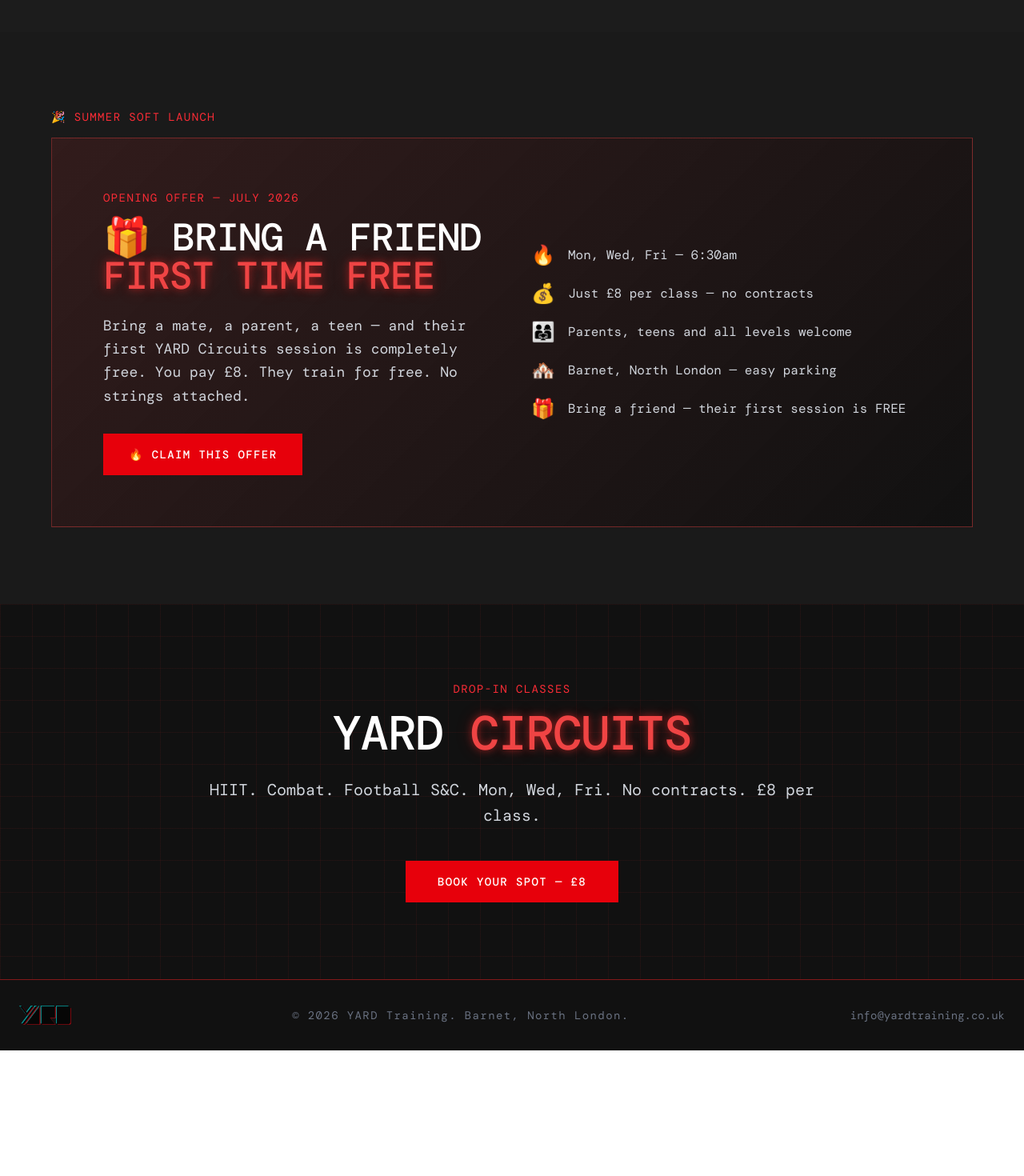
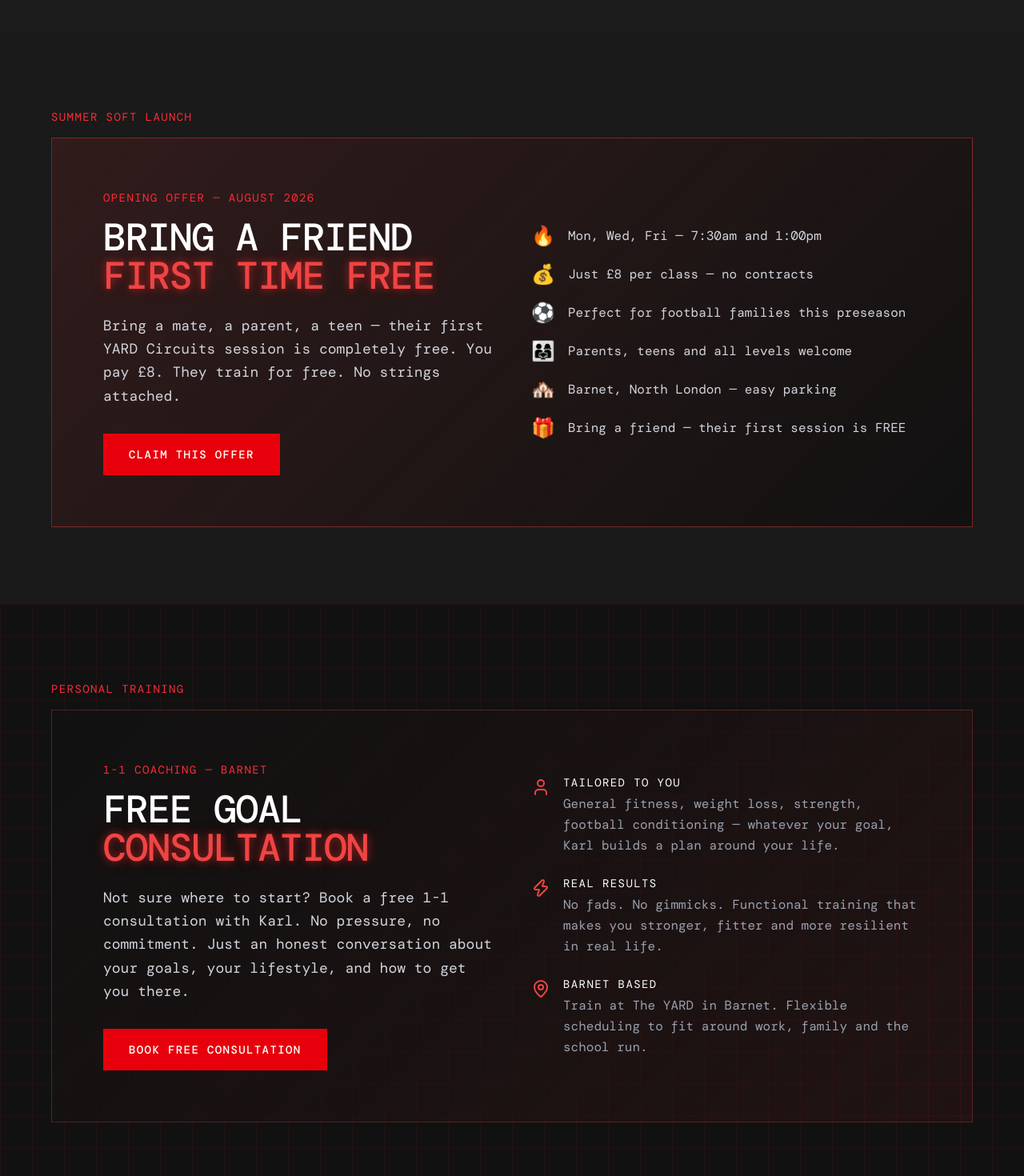
Before and after one commit to KarlSebastion/YARD-Circuits, a React (Vite) app: page / in a window 1280 px wide. Shown: the part 2580-4050 px from the top of the page at 80% size. Before the commit the page ends 3893 px from the top, so only its background shows below. Built offline with nearby package versions, Linux system fonts and the light colour scheme; no server answers; grey boxes are pictures that could not be loaded; a web font is replaced by a local one.

Commit message:
August update, new schedule, PT consultation offer

```diff
--- a/src/pages/Circuits.tsx
+++ b/src/pages/Circuits.tsx
@@ -44,19 +44,19 @@
     }
 
     const schedule = [
-        { day: 'Monday', times: ['7:30am', '1:00pm'], type: 'HIIT Circuits', emoji: '🔥' },
-        { day: 'Wednesday', times: ['7:30am', '1:00pm'], type: 'HIIT Circuits', emoji: '🔥' },
-        { day: 'Friday', times: ['7:30am', '1:00pm'], type: 'Combat Circuits', emoji: '🥊' },
+        { day: 'Monday', times: ['7:30am', '1:00pm'], type: 'HIIT Circuit', emoji: '🔥' },
+        { day: 'Wednesday', times: ['7:30am', '1:00pm'], type: 'Strength Circuit', emoji: '💪' },
+        { day: 'Friday', times: ['7:30am', '1:00pm'], type: 'HIIT Circuit', emoji: '🔥' },
     ]
 
     const faqs = [
-        { q: 'How do I pay?', a: 'For the summer soft launch, book via the form and Karl will send a SumUp payment link by WhatsApp or email. You can also pay cash on the day.' },
+        { q: 'How do I pay?', a: 'For the summer soft launch, book via the form and Karl will send a SumUp payment link by WhatsApp or email. You can also pay on the day.' },
         { q: 'What should I wear and bring?', a: 'Comfortable training gear, a water bottle and a towel. Trainers are fine. We train in a converted garage so dress for the weather.' },
         { q: 'Is it suitable for complete beginners?', a: 'Absolutely. YARD Circuits is designed for all levels. Karl scales every session so beginners work at their own pace while advanced athletes push harder.' },
         { q: 'Can my teenager train without me?', a: 'Yes. Teens are very welcome. Under 16s need a parent or guardian consent form first. Karl will send this when you book.' },
-        { q: 'What if I need to cancel?', a: 'Just let Karl know via WhatsApp on 07595 228772 and he will reschedule you or carry your credit forward. No penalties for the summer soft launch.' },
+        { q: 'What if I need to cancel?', a: 'Just let Karl know via WhatsApp on 07595228722 and he will reschedule you or carry your credit forward. No penalties for the summer soft launch.' },
         { q: 'Do you train in all weather?', a: 'Yes. The garage is partially covered. Rain, wind and cold are part of building real resilience. We only cancel in extreme conditions and always give advance notice.' },
-        { q: 'What is the Bring A Friend offer?', a: 'You book and pay your £8. Your friend comes to their very first YARD Circuits session completely free. Just mention their name when you book. Offer runs throughout July 2026.' },
+        { q: 'What is the Bring A Friend offer?', a: 'You book and pay your £8. Your friend comes to their very first YARD Circuits session completely free. Just mention their name when you book. No catches, no hidden fees. Offer runs throughout August 2026 — perfect timing with football preseason in full swing and Back to School just around the corner in September.' },
     ]
 
     return (
@@ -93,7 +93,7 @@
 
             <section className="offer-banner py-10 px-6 text-center">
                 <div className="max-w-4xl mx-auto">
-                    <p className="text-red-500 text-sm tracking-widest uppercase mb-3">Summer Soft Launch — July 2026</p>
+                    <p className="text-red-500 text-sm tracking-widest uppercase mb-3">Summer Soft Launch — August 2026</p>
                     <h2 className="text-3xl md:text-5xl font-medium uppercase tracking-tight mb-4">
                         Bring A Friend — <span className="red-glow-subtle">First Time Free</span>
                     </h2>
@@ -102,7 +102,7 @@
                     </p>
                     <div className="flex flex-col sm:flex-row gap-3 justify-center items-center">
                         <a href="#contact" className="bg-red-600 hover:bg-red-700 text-white text-sm tracking-widest uppercase px-8 py-3 font-medium transition-all">Claim This Offer</a>
-                        <span className="text-gray-500 text-sm tracking-widest uppercase">Limited Spaces — July Only</span>
+                        <span className="text-gray-500 text-sm tracking-widest uppercase">Limited Spaces — August Only</span>
                     </div>
                 </div>
             </section>
@@ -113,7 +113,7 @@
                     <h1 className="text-7xl md:text-9xl font-medium tracking-tight leading-none mb-4 uppercase">YARD</h1>
                     <h1 className="text-7xl md:text-9xl font-medium tracking-tight leading-none mb-12 uppercase red-glow">Circuits</h1>
                     <p className="text-gray-300 text-lg md:text-xl tracking-wide mb-12 max-w-xl mx-auto leading-relaxed">
-                        HIIT. Combat. Football S&amp;C. All levels welcome. No contracts. Just results.
+                        HIIT. Strength. Combat. All levels welcome. No contracts. Just results.
                     </p>
                     <div className="flex flex-col sm:flex-row gap-4 justify-center">
                         <a href="#schedule" className="bg-red-600 hover:bg-red-700 text-white text-sm tracking-widest uppercase px-8 py-4 font-medium transition-all">Pick Your Session</a>
@@ -129,7 +129,7 @@
                     <div className="grid md:grid-cols-3 gap-4">
                         {[
                             { Icon: Trophy, stat: '£8', label: 'Per Class', desc: 'Drop-in, no contracts, no commitment. Just show up and work.' },
-                            { Icon: Users, stat: 'All Levels', label: 'Welcome', desc: 'Parents, teens, beginners, athletes. Everyone pushes hard. Everyone gets results.' },
+                            { Icon: Users, stat: 'All Levels', label: 'Welcome', desc: 'Football mums, dads, teens, beginners, athletes. Everyone pushes hard. Everyone gets results.' },
                             { Icon: Zap, stat: 'Results', label: 'Guaranteed', desc: 'Real coaching. No fluff. Just work, sweat and transformation.' },
                         ].map((item) => (
                             <div key={item.stat} className="why-card p-8 md:p-10">
@@ -150,7 +150,7 @@
                     <div className="grid md:grid-cols-3 gap-4">
                         {[
                             { emoji: '🎁', title: 'First Time Free', desc: 'Bring anyone to their very first YARD Circuits session and they train completely free. No catch.' },
-                            { emoji: '👨‍👩‍👧', title: 'Parents + Teens', desc: 'Train together this summer. A shared challenge builds something special. All ages, all levels.' },
+                            { emoji: '👨‍👩‍👧', title: 'Parents + Teens', desc: 'Train together this summer. Perfect for football families getting preseason-ready before Back to School in September.' },
                             { emoji: '🏘️', title: 'Community First', desc: 'YARD is for Barnet. Spread the word locally and help build something real in your neighbourhood.' },
                         ].map((item) => (
                             <div key={item.title} className="why-card p-8 md:p-10">
@@ -167,7 +167,7 @@
                 <div className="max-w-4xl mx-auto">
                     <p className="text-red-500 text-sm tracking-widest uppercase mb-4">Summer 2026</p>
                     <h2 className="text-4xl md:text-6xl font-medium uppercase tracking-tight mb-4">Schedule</h2>
-                    <p className="text-gray-400 text-base md:text-lg mb-4 leading-relaxed">Two sessions daily — early morning or lunchtime. Mon, Wed, Fri throughout July and August.</p>
+                    <p className="text-gray-400 text-base md:text-lg mb-4 leading-relaxed">Two sessions daily — early morning or lunchtime. Mon, Wed, Fri throughout August.</p>
                     <p className="text-red-400 text-sm mb-12 tracking-wide">Tap a timeslot to pre-fill your booking form</p>
                     <div className="space-y-3 mb-8">
                         {schedule.map((s) => (
@@ -225,7 +225,7 @@
                         <input type="text" name="name" placeholder="Your Full Name *" value={formData.name} onChange={handleChange} className="form-input w-full px-5 py-4 text-white text-base" />
                         <input type="email" name="email" placeholder="Email Address *" value={formData.email} onChange={handleChange} className="form-input w-full px-5 py-4 text-white text-base" />
                         <input type="tel" name="phone" placeholder="Phone Number (optional)" value={formData.phone} onChange={handleChange} className="form-input w-full px-5 py-4 text-white text-base" />
-                        <textarea name="message" placeholder="Bringing a friend? Tell us their name here!" value={formData.message} onChange={handleChange} rows={4} className="form-input w-full px-5 py-4 text-white text-base resize-none" />
+                        <textarea name="message" placeholder="Bringing a friend? Tell us their name here! Any questions welcome." value={formData.message} onChange={handleChange} rows={4} className="form-input w-full px-5 py-4 text-white text-base resize-none" />
                         <button onClick={handleSubmit} disabled={isSubmitting} className="w-full bg-red-600 hover:bg-red-700 disabled:opacity-50 py-5 text-white text-sm tracking-widest uppercase font-medium transition-all">
                             {isSubmitting ? 'Sending...' : 'Book My Spot - £8'}
                         </button>
@@ -236,7 +236,7 @@
                         )}
                         {submitStatus === 'error' && (
                             <div className="border border-red-800 p-4 text-center">
-                                <p className="text-red-400 text-base">Something went wrong. Please try again or WhatsApp Karl on 07595 228772.</p>
+                                <p className="text-red-400 text-base">Something went wrong. Please try again or WhatsApp Karl on 07595228722.</p>
                             </div>
                         )}
                     </div>
@@ -264,7 +264,7 @@
                     </div>
                     <div className="mt-12 p-6 text-center" style={{ border: '1px solid rgba(153,27,27,0.3)' }}>
                         <p className="text-gray-400 text-base mb-4">Still got questions? Karl is happy to chat.</p>
-                        <a href="https://wa.me/447595228772" target="_blank" rel="noopener noreferrer" className="inline-block bg-red-600 hover:bg-red-700 text-white text-sm tracking-widest uppercase px-8 py-3 font-medium transition-all">
+                        <a href="https://wa.me/447595228722" target="_blank" rel="noopener noreferrer" className="inline-block bg-red-600 hover:bg-red-700 text-white text-sm tracking-widest uppercase px-8 py-3 font-medium transition-all">
                             WhatsApp Karl
                         </a>
                     </div>
--- a/src/pages/Index.tsx
+++ b/src/pages/Index.tsx
@@ -1,17 +1,14 @@
 import { Link } from 'react-router-dom'
 import yardLogo from '../assets/YARD-Logo.png'
 import gymPhoto from '../assets/IMG_0151.jpg'
-import { Wind, Focus, Zap, MapPin } from 'lucide-react'
+import { Wind, Focus, Zap, MapPin, User } from 'lucide-react'
 
 export default function Index() {
     return (
         <div className="min-h-screen text-white" style={{ backgroundColor: '#111111', fontFamily: "'DM Mono', monospace" }}>
             <style>{`
                 @import url('https://fonts.googleapis.com/css2?family=DM+Mono:wght@300;400;500&display=swap');
-                .grid-bg {
-                    background-image: linear-gradient(rgba(220,38,38,0.07) 1px, transparent 1px), linear-gradient(90deg, rgba(220,38,38,0.07) 1px, transparent 1px);
-                    background-size: 40px 40px;
-                }
+                .grid-bg { background-image: linear-gradient(rgba(220,38,38,0.07) 1px, transparent 1px), linear-gradient(90deg, rgba(220,38,38,0.07) 1px, transparent 1px); background-size: 40px 40px; }
                 .red-glow { color: #ef4444; text-shadow: 0 0 20px rgba(220,38,38,0.8), 0 0 40px rgba(220,38,38,0.4); }
                 .red-glow-subtle { color: #ef4444; text-shadow: 0 0 10px rgba(220,38,38,0.6), 0 0 20px rgba(220,38,38,0.3); }
                 .why-card { background-color: rgba(17,17,17,0.55); backdrop-filter: blur(6px); border: 1px solid rgba(153,27,27,0.4); transition: all 0.3s ease; }
@@ -19,6 +16,7 @@
                 .why-card:hover .card-icon { transform: scale(1.15); }
                 .card-icon { transition: all 0.3s ease; }
                 .offer-box { background: linear-gradient(135deg, rgba(220,38,38,0.12) 0%, rgba(17,17,17,0.98) 100%); border: 1px solid rgba(239,68,68,0.4); }
+                .pt-box { background: linear-gradient(135deg, rgba(17,17,17,0.98) 0%, rgba(220,38,38,0.08) 100%); border: 1px solid rgba(239,68,68,0.3); }
                 body { font-size: 16px; line-height: 1.6; }
             `}</style>
 
@@ -113,29 +111,30 @@
                 </div>
             </section>
 
-            {/* Opening Offer Feature Box */}
+            {/* Opening Offer — Bring A Friend */}
             <section className="py-24 px-6" style={{ backgroundColor: '#1a1a1a' }}>
                 <div className="max-w-6xl mx-auto">
-                    <p className="text-red-500 text-sm tracking-widest uppercase mb-4">🎉 Summer Soft Launch</p>
+                    <p className="text-red-500 text-sm tracking-widest uppercase mb-4">Summer Soft Launch</p>
                     <div className="offer-box p-10 md:p-16">
                         <div className="grid md:grid-cols-2 gap-12 items-center">
                             <div>
-                                <p className="text-red-500 text-sm tracking-widest uppercase mb-4">Opening Offer — July 2026</p>
+                                <p className="text-red-500 text-sm tracking-widest uppercase mb-4">Opening Offer — August 2026</p>
                                 <h2 className="text-4xl md:text-5xl font-medium uppercase tracking-tight mb-6">
-                                    🎁 Bring A Friend<br />
+                                    Bring A Friend<br />
                                     <span className="red-glow-subtle">First Time Free</span>
                                 </h2>
                                 <p className="text-gray-300 text-base md:text-lg leading-relaxed mb-8">
-                                    Bring a mate, a parent, a teen — and their first YARD Circuits session is completely free. You pay £8. They train for free. No strings attached.
+                                    Bring a mate, a parent, a teen — their first YARD Circuits session is completely free. You pay £8. They train for free. No strings attached.
                                 </p>
                                 <Link to="/circuits" className="inline-block bg-red-600 hover:bg-red-700 text-white text-sm tracking-widest uppercase px-8 py-4 font-medium transition-all">
-                                    🔥 Claim This Offer
+                                    Claim This Offer
                                 </Link>
                             </div>
                             <div className="space-y-4">
                                 {[
-                                    { emoji: '🔥', text: 'Mon, Wed, Fri — 6:30am' },
+                                    { emoji: '🔥', text: 'Mon, Wed, Fri — 7:30am and 1:00pm' },
                                     { emoji: '💰', text: 'Just £8 per class — no contracts' },
+                                    { emoji: '⚽', text: 'Perfect for football families this preseason' },
                                     { emoji: '👨‍👩‍👧', text: 'Parents, teens and all levels welcome' },
                                     { emoji: '🏘️', text: 'Barnet, North London — easy parking' },
                                     { emoji: '🎁', text: 'Bring a friend — their first session is FREE' },
@@ -151,18 +150,65 @@
                 </div>
             </section>
 
+            {/* PT 1-1 Free Consultation */}
+            <section className="py-24 px-6 grid-bg">
+                <div className="max-w-6xl mx-auto">
+                    <p className="text-red-500 text-sm tracking-widest uppercase mb-4">Personal Training</p>
+                    <div className="pt-box p-10 md:p-16">
+                        <div className="grid md:grid-cols-2 gap-12 items-center">
+                            <div>
+                                <p className="text-red-500 text-sm tracking-widest uppercase mb-4">1-1 Coaching — Barnet</p>
+                                <h2 className="text-4xl md:text-5xl font-medium uppercase tracking-tight mb-6">
+                                    Free Goal<br />
+                                    <span className="red-glow-subtle">Consultation</span>
+                                </h2>
+                                <p className="text-gray-300 text-base md:text-lg leading-relaxed mb-8">
+                                    Not sure where to start? Book a free 1-1 consultation with Karl. No pressure, no commitment. Just an honest conversation about your goals, your lifestyle, and how to get you there.
+                                </p>
+                                <a href="https://wa.me/447595228722" target="_blank" rel="noopener noreferrer" className="inline-block bg-red-600 hover:bg-red-700 text-white text-sm tracking-widest uppercase px-8 py-4 font-medium transition-all">
+                                    Book Free Consultation
+                                </a>
+                            </div>
+                            <div className="space-y-6">
+                                <div className="flex items-start gap-4">
+                                    <User size={24} color="#ef4444" className="mt-1 flex-shrink-0" />
+                                    <div>
+                                        <p className="text-white text-sm tracking-widest uppercase mb-1">Tailored To You</p>
+                                        <p className="text-gray-400 text-base leading-relaxed">General fitness, weight loss, strength, football conditioning — whatever your goal, Karl builds a plan around your life.</p>
+                                    </div>
+                                </div>
+                                <div className="flex items-start gap-4">
+                                    <Zap size={24} color="#ef4444" className="mt-1 flex-shrink-0" />
+                                    <div>
+                                        <p className="text-white text-sm tracking-widest uppercase mb-1">Real Results</p>
+                                        <p className="text-gray-400 text-base leading-relaxed">No fads. No gimmicks. Functional training that makes you stronger, fitter and more resilient in real life.</p>
+                                    </div>
+                                </div>
+                                <div className="flex items-start gap-4">
+                                    <MapPin size={24} color="#ef4444" className="mt-1 flex-shrink-0" />
+                                    <div>
+                                        <p className="text-white text-sm tracking-widest uppercase mb-1">Barnet Based</p>
+                                        <p className="text-gray-400 text-base leading-relaxed">Train at The YARD in Barnet. Flexible scheduling to fit around work, family and the school run.</p>
+                                    </div>
+                                </div>
+                            </div>
+                        </div>
+                    </div>
+                </div>
+            </section>
+
             {/* Circuits CTA */}
-            <section className="grid-bg py-24 px-6 text-center">
+            <section className="py-24 px-6 text-center" style={{ backgroundColor: '#1a1a1a' }}>
                 <div className="max-w-3xl mx-auto">
                     <p className="text-red-500 text-sm tracking-widest uppercase mb-4">Drop-In Classes</p>
                     <h2 className="text-4xl md:text-6xl font-medium uppercase tracking-tight mb-6">
                         YARD <span className="red-glow-subtle">Circuits</span>
                     </h2>
                     <p className="text-gray-300 text-lg md:text-xl mb-10 leading-relaxed">
-                        HIIT. Combat. Football S&amp;C. Mon, Wed, Fri. No contracts. £8 per class.
+                        HIIT. Strength. Combat. Mon, Wed, Fri. No contracts. £8 per class.
                     </p>
                     <Link to="/circuits" className="inline-block bg-red-600 hover:bg-red-700 text-white text-sm tracking-widest uppercase px-10 py-4 font-medium transition-all">
-                        Book Your Spot — £8
+                        Book Your Spot
                     </Link>
                 </div>
             </section>
```
